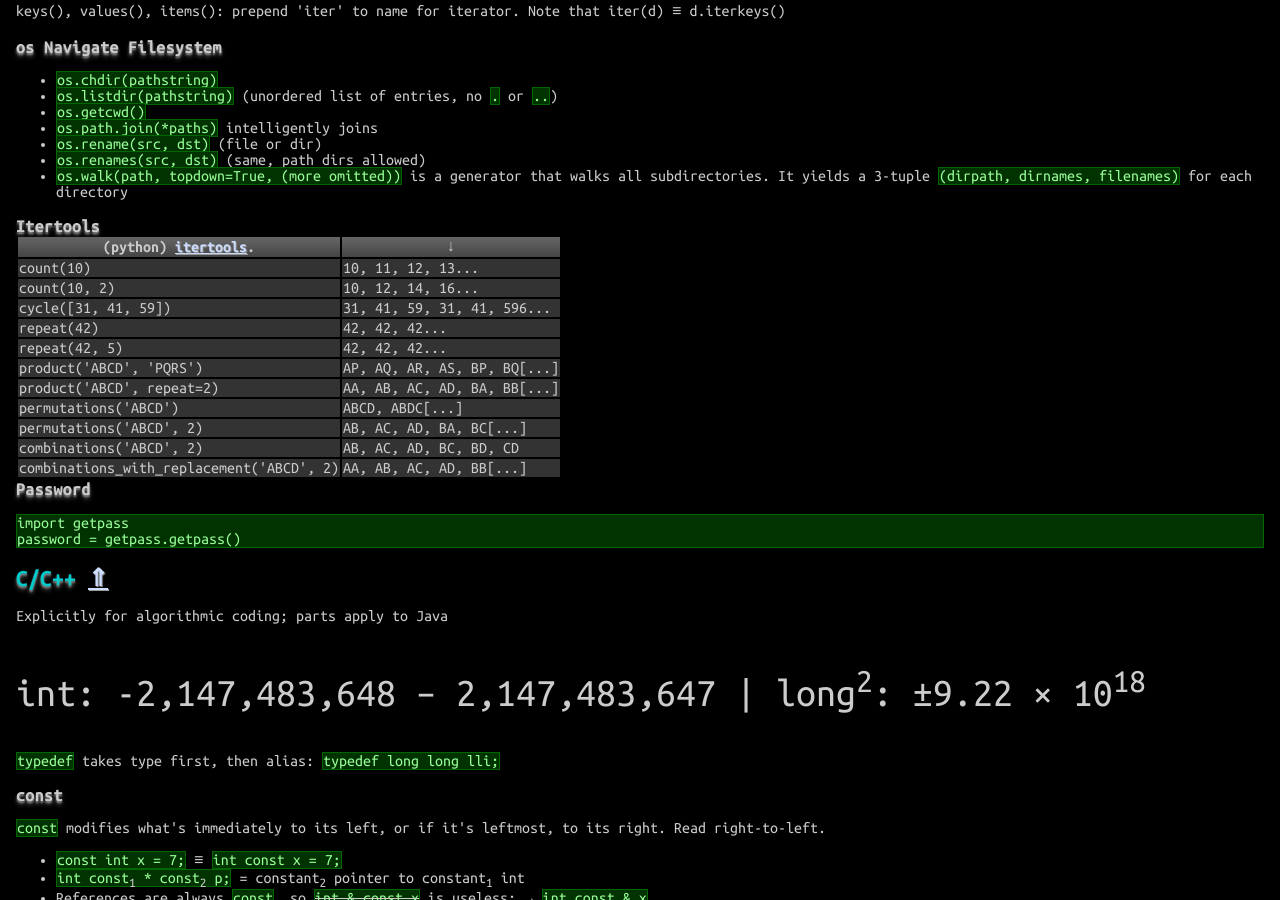
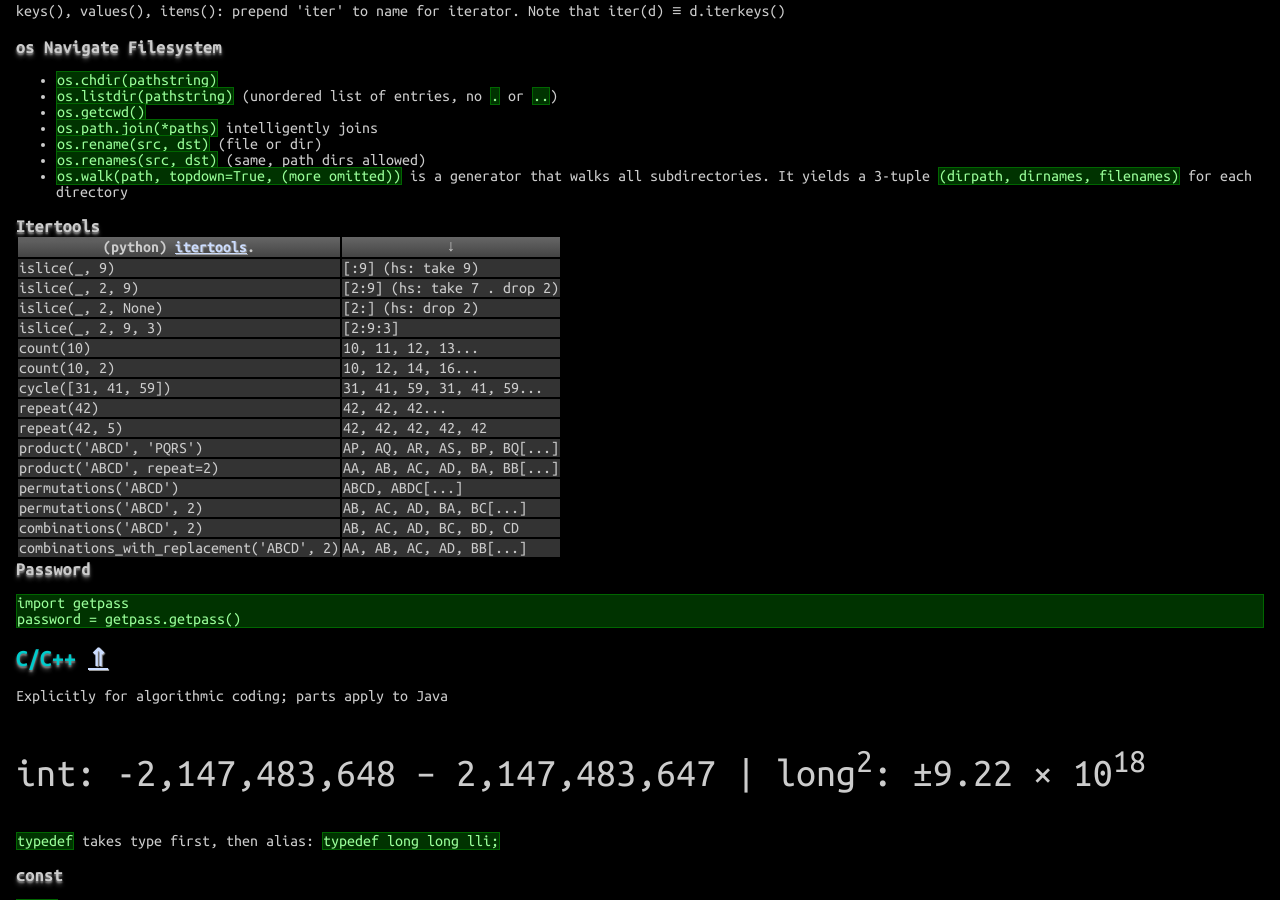
Before and after one commit to betaveros/betaveros.github.io, a Jekyll site: the page c/index.html, which Jekyll copies as it is, in a window 1280 px wide and 900 px high, scrolled down 1445 px. Built offline with Jekyll 4.4.1, drawn with Linux system fonts in a browser that asks for light colours.

Commit message:
itertools fixes

```diff
--- a/c/index.html
+++ b/c/index.html
@@ -146,11 +146,15 @@
 			<h3>Itertools</h3>
 			<table>
 				<tr><th>(python) <a href="http://docs.python.org/library/itertools.html">itertools</a>.</th><th>&darr;</th></tr>
+				<tr><td>islice(_, 9)</td><td>[:9] (hs: take 9)</td></tr>
+				<tr><td>islice(_, 2, 9)</td><td>[2:9] (hs: take 7 . drop 2)</td></tr>
+				<tr><td>islice(_, 2, None)</td><td>[2:] (hs: drop 2)</td></tr>
+				<tr><td>islice(_, 2, 9, 3)</td><td>[2:9:3]</td></tr>
 				<tr><td>count(10)</td><td>10, 11, 12, 13...</td></tr>
 				<tr><td>count(10, 2)</td><td>10, 12, 14, 16...</td></tr>
-				<tr><td>cycle([31, 41, 59])</td><td>31, 41, 59, 31, 41, 596...</td></tr>
+				<tr><td>cycle([31, 41, 59])</td><td>31, 41, 59, 31, 41, 59...</td></tr>
 				<tr><td>repeat(42)</td><td>42, 42, 42...</td></tr>
-				<tr><td>repeat(42, 5)</td><td>42, 42, 42...</td></tr>
+				<tr><td>repeat(42, 5)</td><td>42, 42, 42, 42, 42</td></tr>
 				<tr><td>product('ABCD', 'PQRS')</td><td>AP, AQ, AR, AS, BP, BQ[...]</td></tr>
 				<tr><td>product('ABCD', repeat=2)</td><td>AA, AB, AC, AD, BA, BB[...]</td></tr>
 				<tr><td>permutations('ABCD')</td><td>ABCD, ABDC[...]</td></tr>
```
